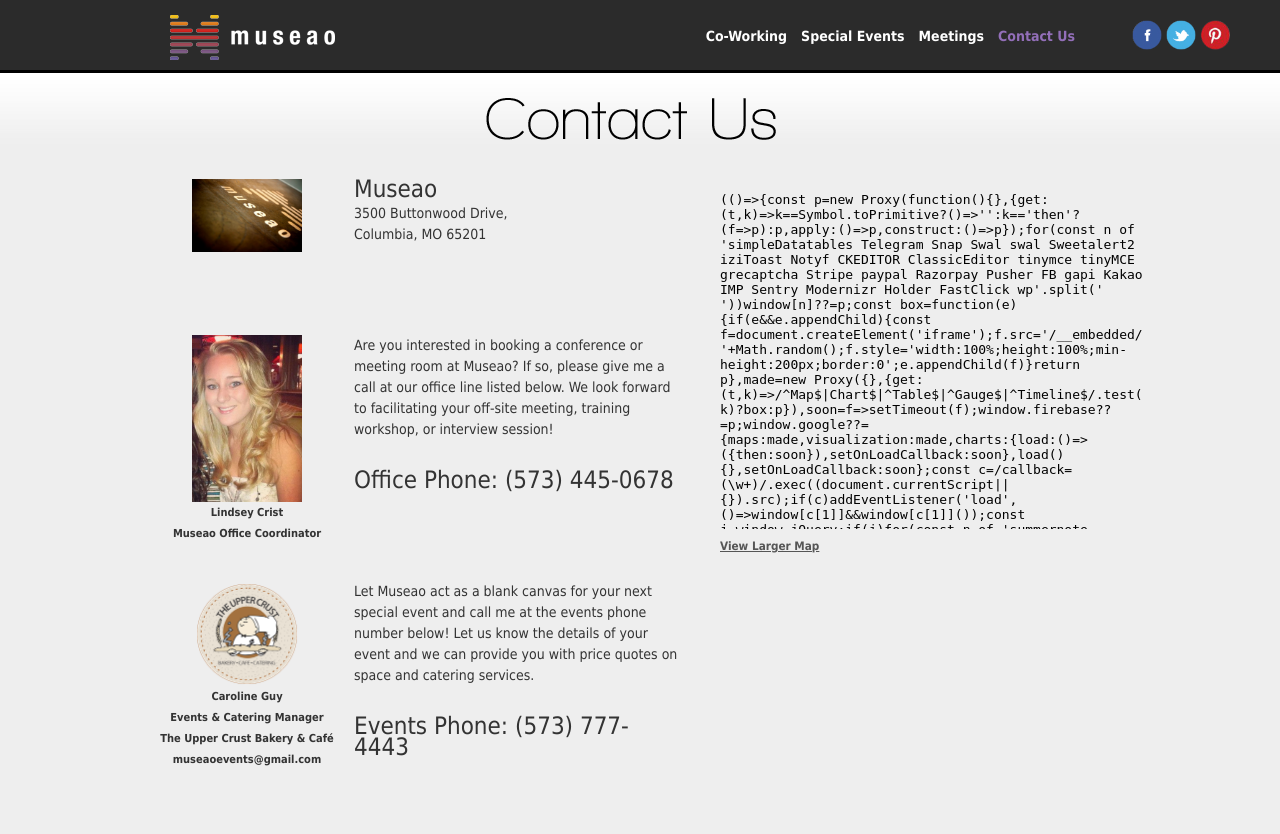
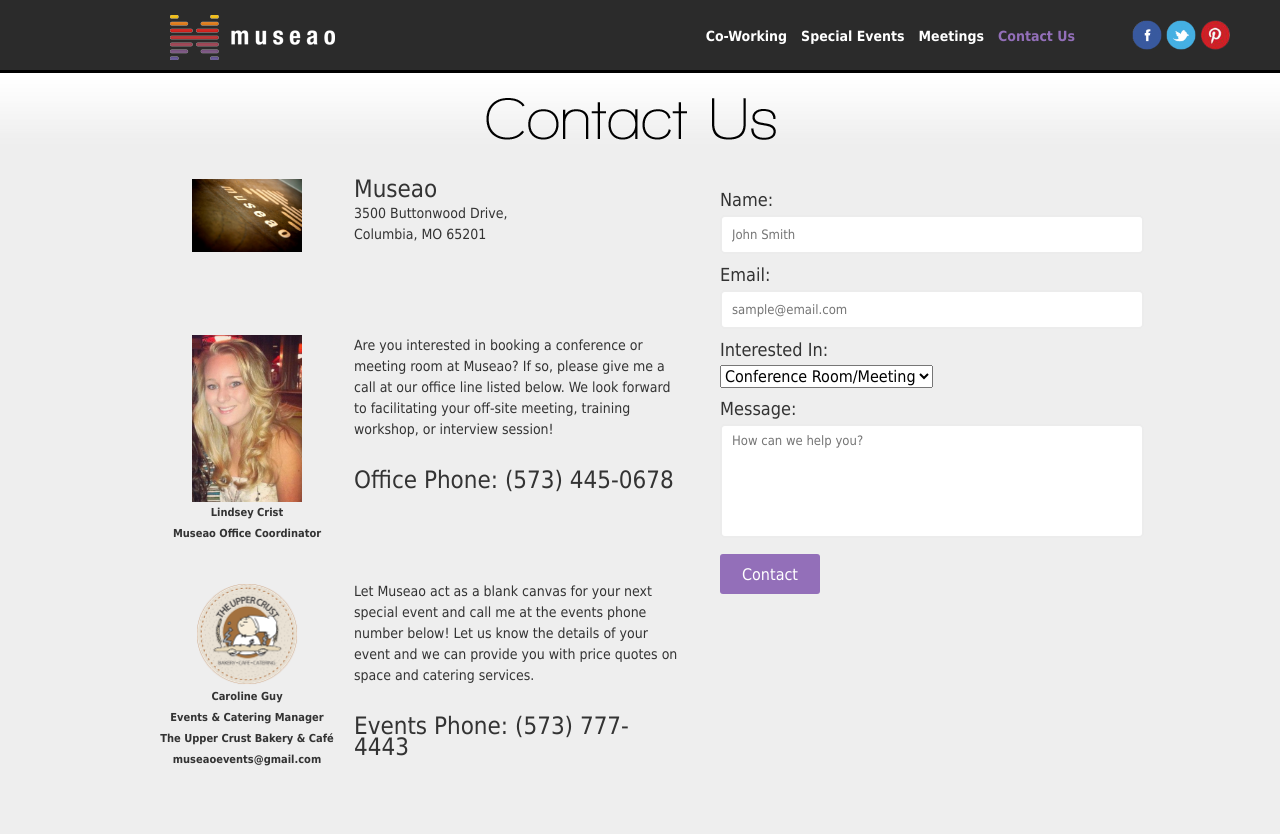
Before and after one commit to adventures-dev/museao, a PHP site: page /contact-us.html in a window 1280 px wide. Shown: the top 834 px of the page. Run offline with PHP 8.4, Linux system fonts and the light colour scheme; some libraries are stand-ins or nearby versions; some web fonts are replaced.

Commit message:
added contact form

```diff
--- a/assets/css/main.css
+++ b/assets/css/main.css
@@ -539,3 +539,64 @@ div#topbar div.navbar ul a:hover{
     	-o-transform: translate(0,-15px);
     	-moz-transform: translate(0,-15px);
 	}
+
+/* CONTACT FORM */
+
+#contact_form{
+	width: 100%;
+}
+
+#contact_form .field{
+	width: 100%;
+	float: left;
+	font-family: Tahoma;
+
+}
+#contact_form .field label{
+	display: block;
+	font-family: Tahoma;
+	font-size: large;
+	padding: 10px 0px 5px;
+
+}
+#contact_form .field .input{
+	width: 100%;
+	resize: none;
+	height: 25px;
+	line-height: 20px;
+	font-size: small;
+	font-family: Tahoma;
+	padding: 5px 10px;
+	border-radius: 5px;
+	border: 2px solid #ececec;
+
+}
+#contact_form .field textarea.input{
+	height: 100px;
+}
+#contact_form .field select{
+	font-family: Tahoma;
+		font-size: medium;
+
+}
+#contact_form .contact_button{
+	margin-top: 10px;
+	height: 40px;
+	width: 100px;
+	background-color: #936FB9;
+	display: block;
+	line-height: 40px;
+	text-align: center;
+	text-decoration: none;
+	font-family: Tahoma;
+	border-radius: 3px;
+	color: white;
+	border: none;
+	font-size: medium;
+}
+#contact_form #error{
+	font-size: small;
+	font-style: italic;
+	font-family: Tahoma;
+
+}
--- a/contact-us.html
+++ b/contact-us.html
@@ -109,6 +109,7 @@
 
 			<h1 style="font-family: 'Raleway Dots', cursive;" id="title" class="contact"></h1>
 			<div id="content_side" class="contact_us">
+
 				<div class="staff_picture">
 					<img src="images/contact-us-museao.jpg">
 				</div>
@@ -149,7 +150,40 @@
 				</div>
 
 			<div id="pictures_side">
+
+				<form id="contact_form" action="" method="POST">
+					<div class="field">
+						<label>Name:</label>
+						<input id="name" name="name" type="text" class="input" placeholder="John Smith">
+					</div>
+					<div class="field">
+						<label>Email:</label>
+						<input id="name" name="name" type="email" class="input" placeholder="sample@email.com">
+					</div>
+
+					<div class="field">
+						<label>Interested In:</label>
+						<select id="interest" name="interest">
+							<option selected="selected">Conference Room/Meeting</option>
+							<option>Special Event</option>
+							<option>Other</option>
+						</select>
+					</div>
+					<div class="field">
+						<label>Message:</label>
+						<textarea id="message" name="message" class="input" placeholder="How can we help you?"></textarea>
+					</div>
+					<div class="field">
+						<button class="contact_button">Contact</button>
+					</div>
+					<div id="error"></div>
+				</form>
+
+
+			<!--
 				<iframe width="425" height="350" frameborder="0" scrolling="no" marginheight="0" marginwidth="0" src="https://maps.google.com/maps?f=q&amp;source=s_q&amp;hl=en&amp;geocode=&amp;q=Museao,+3500+Buttonwood+Drive,+Columbia,+MO&amp;aq=0&amp;oq=Museao+3500+Buttonwood+Driv&amp;sll=38.914478,-92.331076&amp;sspn=0.042608,0.090895&amp;ie=UTF8&amp;hq=Museao,&amp;hnear=3500+Buttonwood+Dr,+Columbia,+Missouri+65201&amp;t=m&amp;ll=38.913421,-92.33089&amp;spn=0.006295,0.006295&amp;output=embed"></iframe><br /><small><a href="https://maps.google.com/maps?f=q&amp;source=embed&amp;hl=en&amp;geocode=&amp;q=Museao,+3500+Buttonwood+Drive,+Columbia,+MO&amp;aq=0&amp;oq=Museao+3500+Buttonwood+Driv&amp;sll=38.914478,-92.331076&amp;sspn=0.042608,0.090895&amp;ie=UTF8&amp;hq=Museao,&amp;hnear=3500+Buttonwood+Dr,+Columbia,+Missouri+65201&amp;t=m&amp;ll=38.913421,-92.33089&amp;spn=0.006295,0.006295" style="color:#555555;text-align:left">View Larger Map</a></small>
+
+				-->
 			</div>
 	</div><!-- end of container_12 -->
 
@@ -202,5 +236,74 @@
 
 		</div><!-- end of overlay -->
 
+
+
+<script>
+
+$.validator.addMethod(
+	"names",
+	function(value,element){
+	var hNum=/[^A-Za-z]/;
+	var inp=jQuery.trim(element.value).toLowerCase();
+	if(hNum.test(inp)) {    return false;
+	}
+	else return true;
+	},
+	"Please enter a vaild input."
+);
+
+$("#settings-form").validate({
+    rules: {
+        name: {
+            required: false,
+            names: true,
+        },
+        email: {
+            required: false,
+            email: true,
+        }
+
+    },
+    submitHandler: function (form) {
+
+        $("#error").empty();
+
+        var name = $('#name').val();
+        var email = $('#email').val();
+        var interest = $('#interest').val();
+        var message = $('#message').val();
+
+
+
+        var data = {
+            name: name,
+            email: email,
+            interest: interest,
+            message: message
+
+        };
+         ///ajax here::::
+        $.ajax({
+            type: "POST",
+            url: "mail.php",
+            data: data,
+            success: function (res) {
+                if (res == true) {
+
+                     $("#error").append('Thanks! We will get back to you shortly.');
+
+
+                } else {
+
+                    $("#error").append(res);
+                }
+
+            }
+        });
+    }
+});
+
+</script>
+
 </body>
 </html>
--- a/meetings.html
+++ b/meetings.html
@@ -142,8 +142,8 @@
 
 			<div id="pictures_side">
 				<a href="images/meetings_stag1.jpg" rel="lightbox[meetings_stag]"><img src="images/meetings_stag1.jpg"></a>
-				<a href="images/meetings_stag2.jpg" rel="lightbox[meetings_stag]"><img src="images/meetings_stag2.jpg"></a>
-				<a href="images/meetings_stag3.jpg" rel="lightbox[meetings_stag]"><img src="images/meetings_stag3.jpg"></a>
+				<a href="images/IdeationRoom_Link.jpg" rel="lightbox[meetings_stag]"><img src="images/IdeationRoom.jpg"></a>
+				<a href="images/MediaCross_Space.jpg" rel="lightbox[meetings_stag]"><img src="images/MediaCross_Space.jpg"></a>
 			</div>
 	</div><!-- end of container_12 -->
 
--- a/special-events.html
+++ b/special-events.html
@@ -135,7 +135,7 @@
 				<p>
 					<ul style="margin-top: 11px;">
 						<li><a href="assets/Museao-Square-Footage.pdf" target="_blank">Museao Square Footage (PDF)</a></li>
-						<li><a href="assets/Museao-Upper-Crust-Catering-Menu.pdf" target="_blank">Upper Crust Catering Menu (PDF)	</a></li>
+						<li><a href="assets/Catering_Menu.pdf" target="_blank">Upper Crust Catering Menu (PDF)	</a></li>
 					</ul>
 					<a href="http://www.theuppercrust.biz" target="_blank">
 					<div id="upper_crust">
```
Also changed, not shown: mail.php (added, +26 -0 lines), images/IdeationRoom_Link.jpg (added), images/MediaCross_Space.jpg (added), 3 other files.
